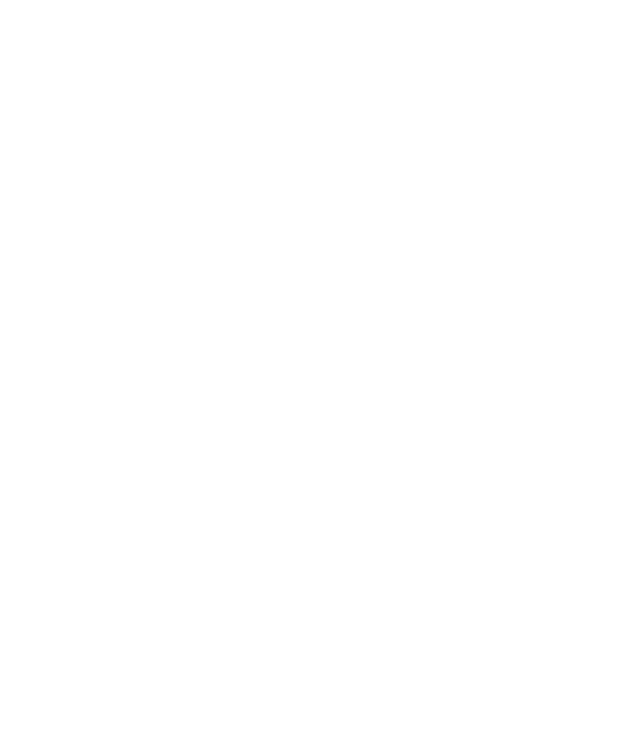
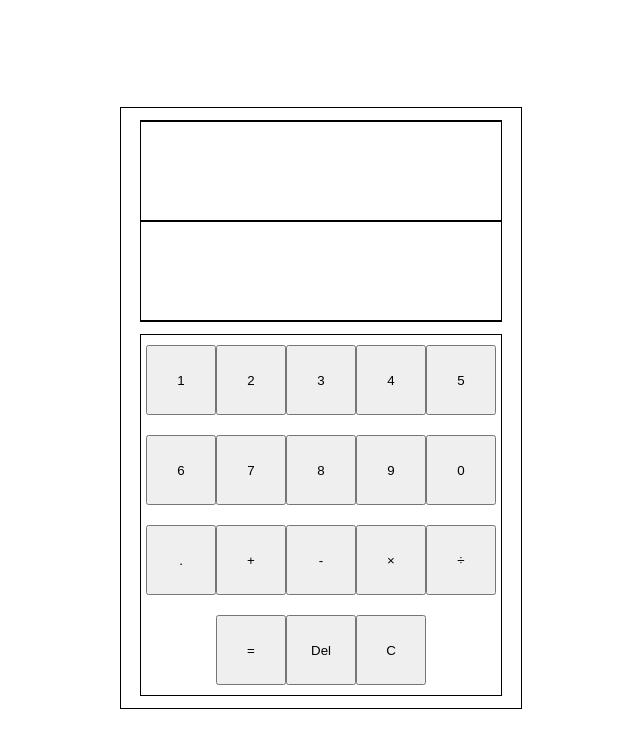
Before and after one commit to Argatmj/calculator, a plain HTML site: page index.html in a window 1280 px wide. Shown: the whole page, without its empty margins (319-959 px from the left). Drawn offline with Linux system fonts and the light colour scheme.

Commit message:
Added clear, delete, and populate-display function

```diff
--- a/index.html
+++ b/index.html
@@ -7,7 +7,32 @@
     <link rel="stylesheet" href="style.css">
 </head>
 <body>
-
+    <div class="container">
+        <div class="display">
+            <div class="calc"></div>
+            <div class="result"></div>
+        </div>
+        <div class="buttons">
+            <button id="num-1"class="mod">1</button>
+            <button id="num-2" class="mod">2</button>
+            <button id="num-3" class="mod">3</button>
+            <button id="num-4" class="mod">4</button>
+            <button id="num-5" class="mod">5</button>
+            <button id="num-6" class="mod">6</button>
+            <button id="num-7" class="mod">7</button>
+            <button id="num-8" class="mod">8</button>
+            <button id="num-9" class="mod">9</button>
+            <button id="num-0" class="mod">0</button>
+            <button id="dot" class="mod">.</button>
+            <button id="plus" class="mod">+</button>
+            <button id="minus" class="mod">-</button>
+            <button id="mul" class="mod">×</button>
+            <button id="divide" class="mod">÷</button>
+            <button id="equals" >=</button>
+            <button id="del" >Del</button>
+            <button id="clr">C</button>
+        </div>
+    </div>
     <script src="main.js"></script>
 </body>
 </html>
--- a/main.js
+++ b/main.js
@@ -30,3 +30,26 @@ function operate(num1, op, num2) {
       return divide(num1, num2);
   }
 }
+
+const calc = document.querySelector(".calc");
+const res = document.querySelector(".result");
+const del = document.querySelector("#del");
+const clear = document.querySelector("#clr");
+let buttons = document.querySelectorAll(".mod");
+
+del.addEventListener("click",() => {
+    let text = calc.textContent;
+    if (text.length > 0) {
+        calc.textContent = text.slice(0, -1);
+    }
+});
+
+clear.addEventListener("click",() => {
+    res.innerHTML = '';
+    calc.innerHTML = '';
+})
+
+buttons.forEach((button) => button.addEventListener("click", (event) => {
+    let text = calc.innerHTML;
+    calc.innerHTML = text.concat(`${event.target.innerHTML}`);
+}));
--- a/style.css
+++ b/style.css
@@ -0,0 +1,55 @@
+body,html{
+    height: 100%;
+}
+
+body{
+    display: flex;
+    justify-content: center;
+    align-items: center;
+}
+
+
+.container{
+    display: flex;
+    flex-direction: column;
+    justify-content: start;
+    align-items: center;
+    width: 400px;
+    height: 600px;
+    border: 1px solid black;
+
+}
+
+.display{
+    display: flex;
+    flex-direction: column;
+    justify-content: center;
+    align-items: center;
+    width: 360px;
+    height: 200px;
+    border: 1px solid black;
+    margin: 12px;
+}
+
+.calc,.result{
+    width: 100%;
+    height: 50%;
+    border: 1px solid black;
+}
+
+
+.buttons{
+    width: 360px;
+    height: 360px;
+    border: 1px solid black;
+    display: flex;
+    flex-wrap: wrap;
+    justify-content: center;
+    align-items: center;
+    padding:0px;
+}
+
+button{
+    width: 70px;
+    height: 70px;
+}
```
